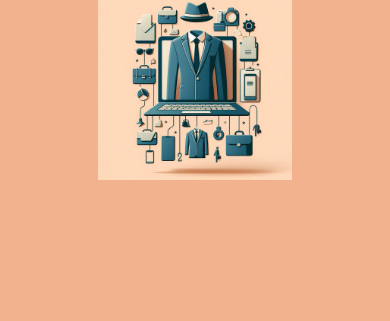
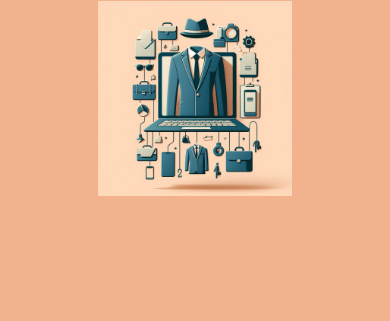
Before and after one commit to LuisMoreira-c/HTML.CSS, a plain HTML site: page index.html in a window 390 px wide. Shown: the part 76-397 px from the top of the page. Drawn offline with nearby package versions, Linux system fonts and the light colour scheme.

Commit message:
nova atualizacao

```diff
--- a/Style/style.css
+++ b/Style/style.css
@@ -144,7 +144,7 @@
             .apresentacao__imagem {
             width: 23vh; /* Ocupa toda a largura disponível */
             display: flex ; /* Garante que fique separada do texto */
-            margin: 10%; /* Centraliza a imagem */
+            margin: 15%; /* Centraliza a imagem */
             position: relative; /* Evita sobreposição indesejada */
             right: 0;
             bottom: 0 auto;
```
